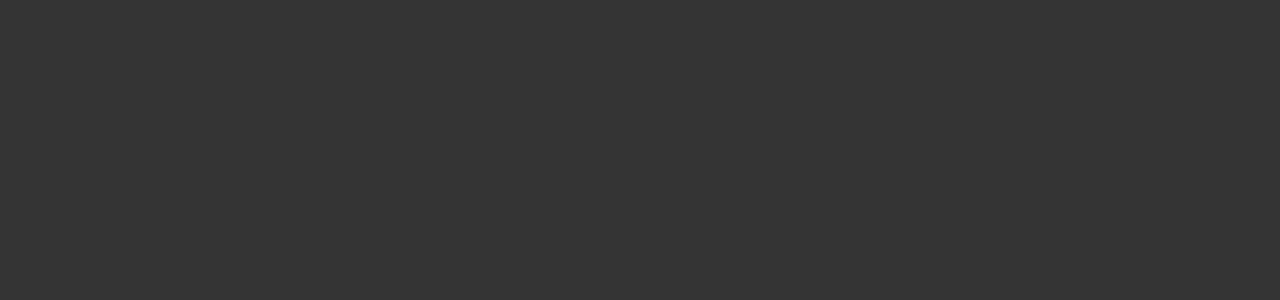
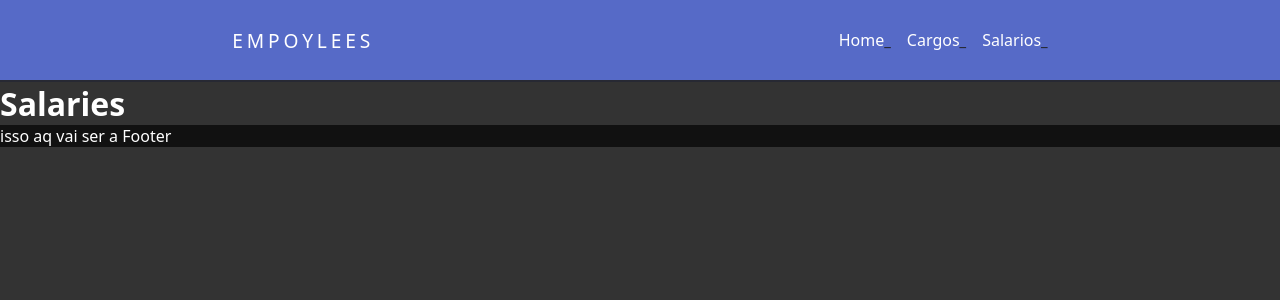
Before and after one commit to weverton-zfr/myEmployees, a React (Vite) app: page /salaries in a window 1280 px wide. Before the commit this address had no page. Shown: the top 300 px of the page. Built offline with nearby package versions, Linux system fonts and the light colour scheme.

Commit message:
Add Menu de navegacao

```diff
--- a/src/App.jsx
+++ b/src/App.jsx
@@ -1,10 +1,14 @@
+import Footer from "components/Footer"
+import NavBar from "components/NavBar"
 import { Outlet } from "react-router-dom"
 
 const App = () => {
 
   return (
     <>
-      <Outlet/>
+      <NavBar/>
+        <Outlet/>
+      <Footer/>
     </>
 
   )
--- /dev/null
+++ b/src/components/Footer/Footer.module.css
@@ -0,0 +1,3 @@
+.Footer{
+    background-color: #111;
+}
--- /dev/null
+++ b/src/components/Footer/index.jsx
@@ -0,0 +1,11 @@
+import styles from "./Footer.module.css"
+
+const Footer = () => {
+    return(
+        <footer className={styles.Footer}>
+            isso aq vai ser a Footer
+        </footer>
+    )
+}
+
+export default Footer
--- /dev/null
+++ b/src/components/NavBar/NavBar.module.css
@@ -0,0 +1,31 @@
+.NavBar{
+    display: flex;
+    background-color: var(--secondaryColor);
+    border-bottom: 2px solid var(--buttonColor);
+    justify-content: space-around;
+    align-items: center;
+    height: 10vh;
+}
+
+.NavBar a{
+    text-decoration: none;
+    color: #fff;
+}
+
+.NavBar span{
+    font-size: 1.2em;
+    letter-spacing: 0.2em;
+    text-transform: uppercase;
+}
+
+.NavBar ul{
+    display: flex;
+    list-style: none;
+    gap: 1em;
+}
+
+.NavBar ul li a::after{
+    content: "_";
+    font-weight: 700;
+    color: var(--buttonColor);
+}
--- /dev/null
+++ b/src/components/NavBar/index.jsx
@@ -0,0 +1,17 @@
+import { Link } from "react-router-dom"
+import styles from "./NavBar.module.css"
+
+const NavBar = () => {
+    return(
+        <nav className={styles.NavBar}>
+            <span><Link to="/">Empoylees</Link></span>
+            <ul>
+                <li><Link to="/">Home</Link></li>
+                <li><Link to="/positions">Cargos</Link></li>
+                <li><Link to="/salaries">Salarios</Link></li>
+            </ul>
+        </nav>
+    )
+}
+
+export default NavBar
--- a/src/index.css
+++ b/src/index.css
@@ -1,3 +1,11 @@
+:root{
+    --primaryColor: #395CFA;
+    --secondaryColor: #566AC7;
+    --tertiaryColor: #5D6794;
+    --buttonColor: #272933;
+    --buttonColor2: #505361;
+}
+
 *{
     padding: 0;
     margin: 0;
--- /dev/null
+++ b/src/pages/Positions/index.jsx
@@ -0,0 +1,7 @@
+const Positions = () => {
+    return(
+        <h1>Positions</h1>
+    )
+}
+
+export default Positions
--- /dev/null
+++ b/src/pages/Salaries/index.jsx
@@ -0,0 +1,7 @@
+const Salaries = () => {
+    return(
+        <h1>Salaries</h1>
+    )
+}
+
+export default Salaries
--- a/src/routes.jsx
+++ b/src/routes.jsx
@@ -2,6 +2,8 @@ import { BrowserRouter, Route, Routes } from "react-router-dom"
 
 import App from "App"
 import Home from "pages/Home"
+import Positions from "pages/Positions"
+import Salaries from "pages/Salaries"
 
 const AppRoutes = () => {
     return(
@@ -9,6 +11,8 @@ const AppRoutes = () => {
             <Routes>
                 <Route path="/" element={<App/>}>
                     <Route index element={<Home/>}/>
+                    <Route path="/positions" element={<Positions/>}/>
+                    <Route path="/salaries" element={<Salaries/>}/>
                 </Route>
             </Routes>
         </BrowserRouter>
```
